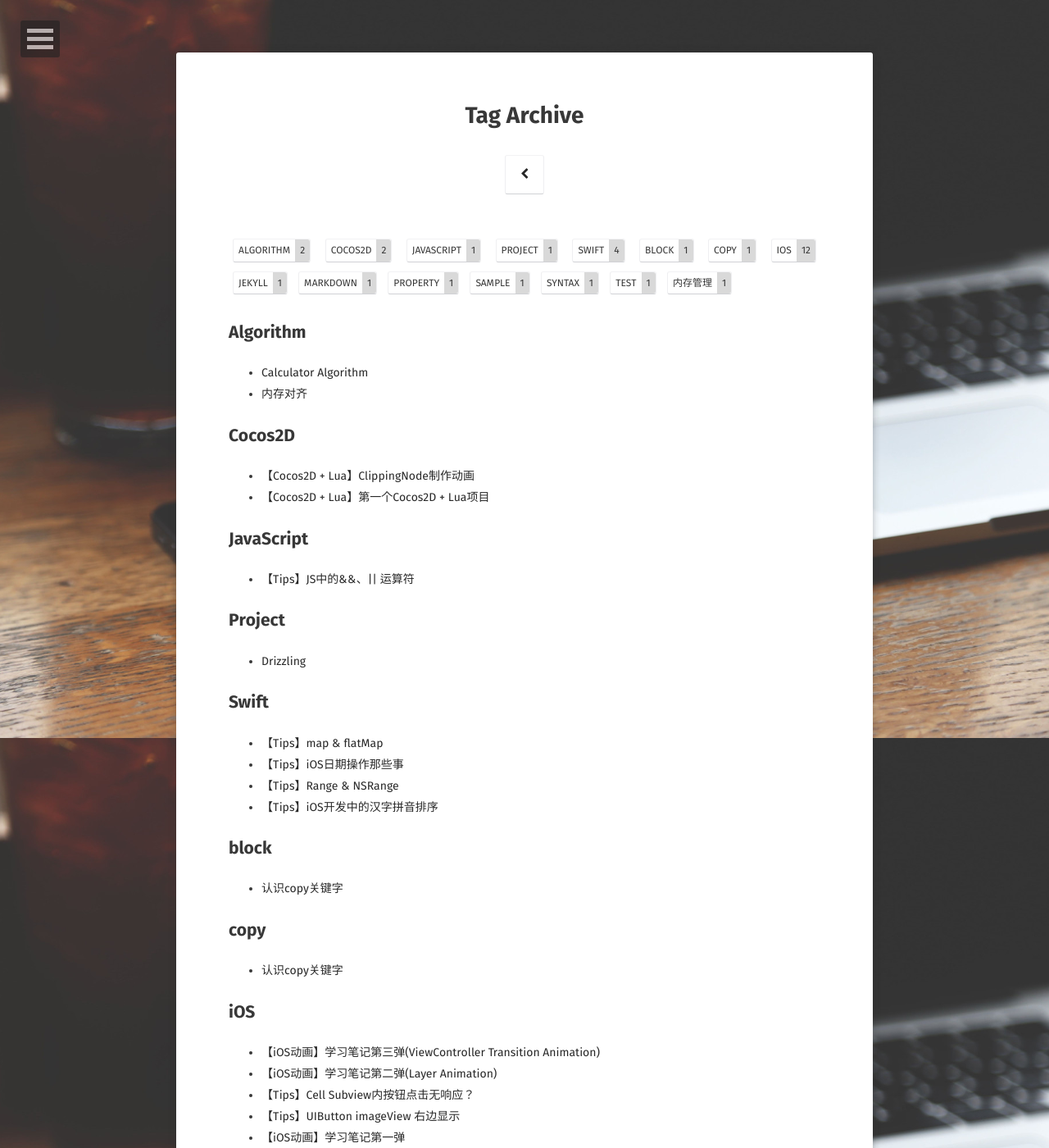
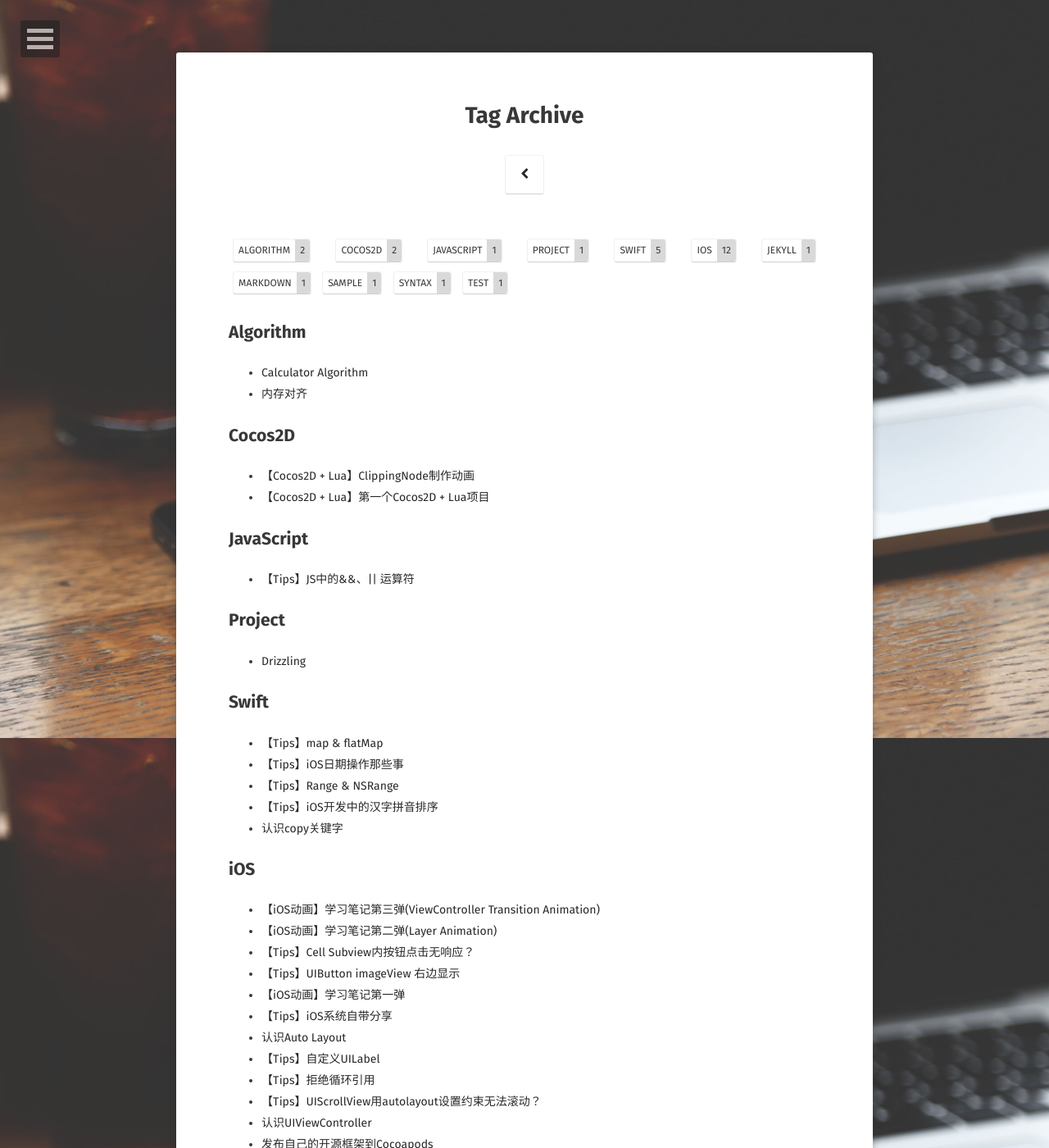
Before and after one commit to longjianjiang/longjianjiang.github.io, a Jekyll site: the page built from tags/index.html, in a window 1280 px wide and 1400 px high. Shown: the whole window at 82% size. Built offline with Jekyll 4.4.1, drawn with Linux system fonts in a browser that asks for light colours; some web fonts are replaced; some of the changed text lies outside the part shown.

Commit message:
Update 2016-07-15-know-copy.md

```diff
--- a/_posts/2016-07-15-know-copy.md
+++ b/_posts/2016-07-15-know-copy.md
@@ -6,10 +6,7 @@ excerpt: "首先先引用阳神Sunny博客中的一道面试题：
 用@property声明的NSString（或NSArray，NSDictionary）经常使用copy关键字，为什么？如果改用strong关键字，可能造成什么问题？
 这说明对于我们来讲，弄懂copy还是十分有必要的，下面就让我们来一起看看copy的黑魔法。"
 tag:
-- copy
-- 内存管理
-- block
-- property
+- Swift
 comments: true
 ---
 
```
